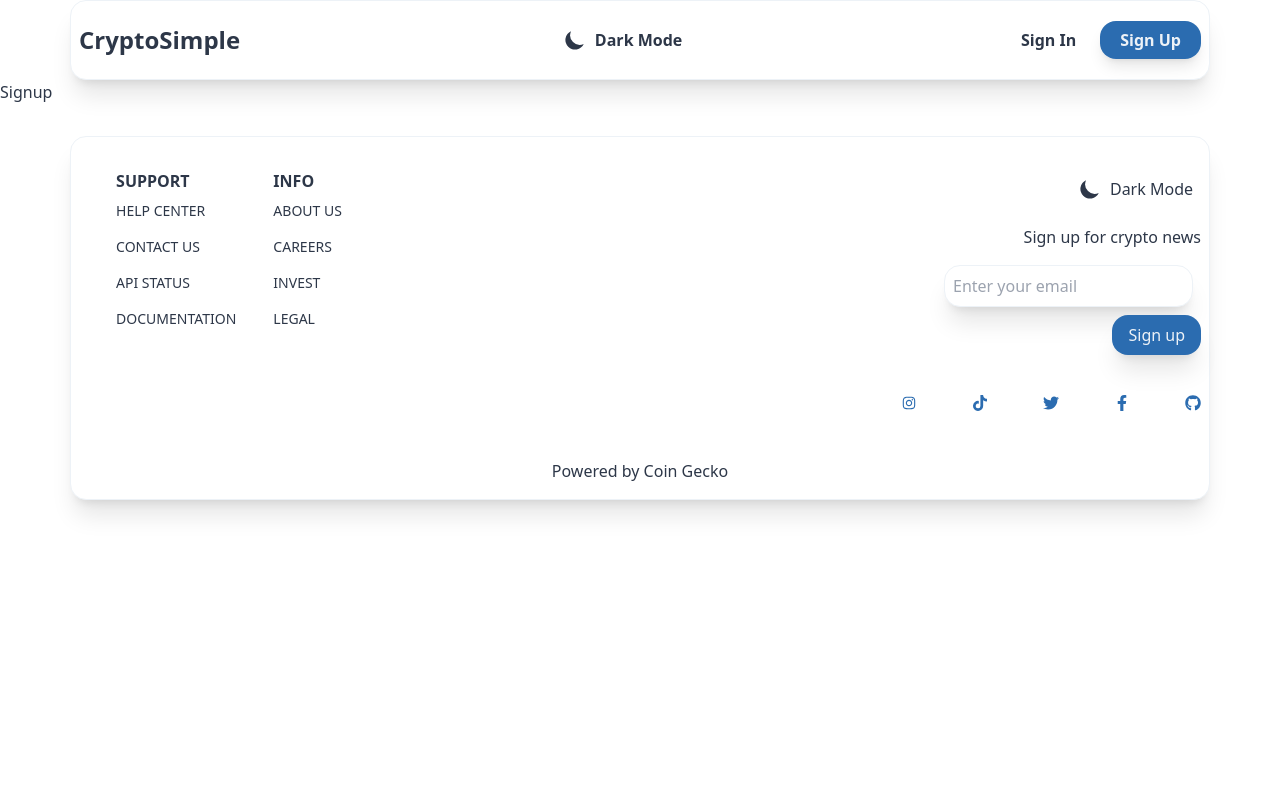
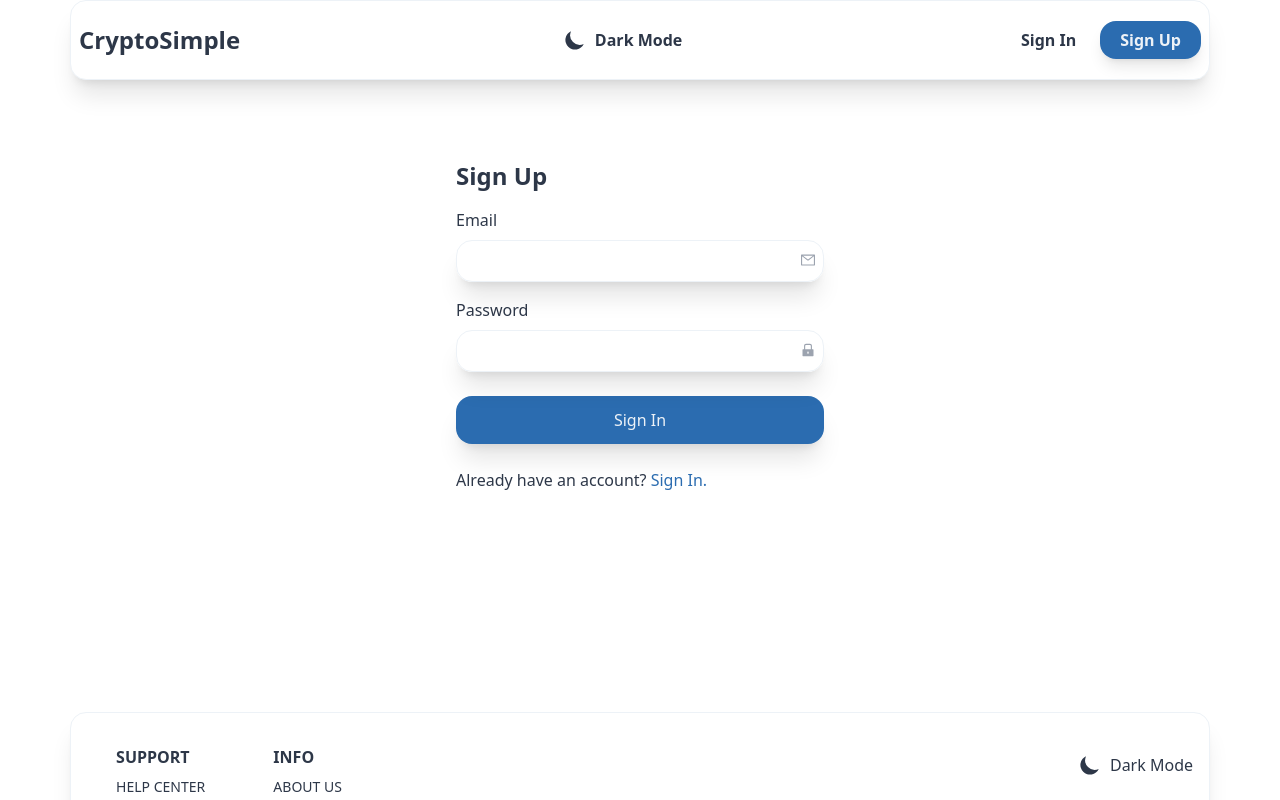
Before and after one commit to brianguyen97/CryptoSimple, a React (Create React App) app: page /signup in a window 1280 px wide. Shown: the top 800 px of the page. Built offline with nearby package versions, Linux system fonts and the light colour scheme; no server answers.

Commit message:
Markup and styles for Sign Up page

```diff
--- a/src/routes/Signup.jsx
+++ b/src/routes/Signup.jsx
@@ -1,7 +1,46 @@
 import React from "react";
+import { AiFillLock, AiOutlineMail } from "react-icons/ai";
+import { Link } from "react-router-dom";
 
 function Signup() {
-  return <div>Signup</div>;
+  return (
+    <div>
+      <div className="max-w-[400px] mx-auto min-h-[600px] px-4 py-20">
+        <h1 className="text-2xl font-bold">Sign Up</h1>
+        <form>
+          <div className="my-4">
+            <label>Email</label>
+            <div className="my-2 w-full relative rounded-2xl shadow-xl">
+              <input
+                className="w-full p-2 bg-primary border border-input rounded-2xl"
+                type="email"
+              />
+              <AiOutlineMail className="absolute right-2 top-3 text-gray-400" />
+            </div>
+          </div>
+          <div className="my-4">
+            <label>Password</label>
+            <div className="my-2 w-full relative rounded-2xl shadow-xl">
+              <input
+                className="w-full p-2 bg-primary border border-input rounded-2xl"
+                type="password"
+              />
+              <AiFillLock className="absolute right-2 top-3 text-gray-400" />
+            </div>
+          </div>
+          <button className="w-full my-2 p-3 bg-button text-btnText rounded-2xl shadow-xl">
+            Sign In
+          </button>
+        </form>
+        <p className="my-4">
+          Already have an account?{" "}
+          <Link className="text-accent" to="/signup">
+            Sign In.
+          </Link>
+        </p>
+      </div>
+    </div>
+  );
 }
 
 export default Signup;
```
